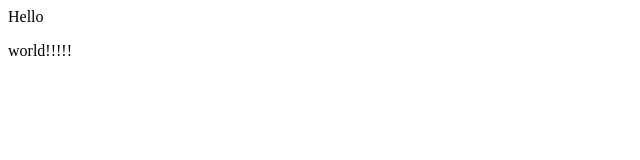
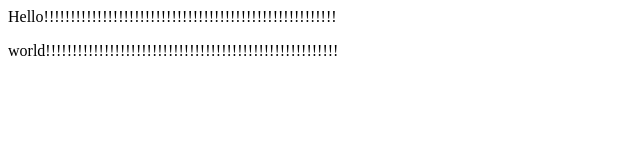
Before and after one commit to ononon-ss/todo-app, a plain HTML site: page index.html in a window 1280 px wide. Shown: the whole page, without its empty margins (0-640 px from the left). Drawn offline with Linux system fonts and the light colour scheme.

Commit message:
Update index.html

```diff
--- a/index.html
+++ b/index.html
@@ -1,2 +1,2 @@
-<h>Hello</h>
-<p>world!!!!!</p>
+<h>Hello!!!!!!!!!!!!!!!!!!!!!!!!!!!!!!!!!!!!!!!!!!!!!!!!!!!!!!!</h>
+<p>world!!!!!!!!!!!!!!!!!!!!!!!!!!!!!!!!!!!!!!!!!!!!!!!!!!!!!!!</p>
```
